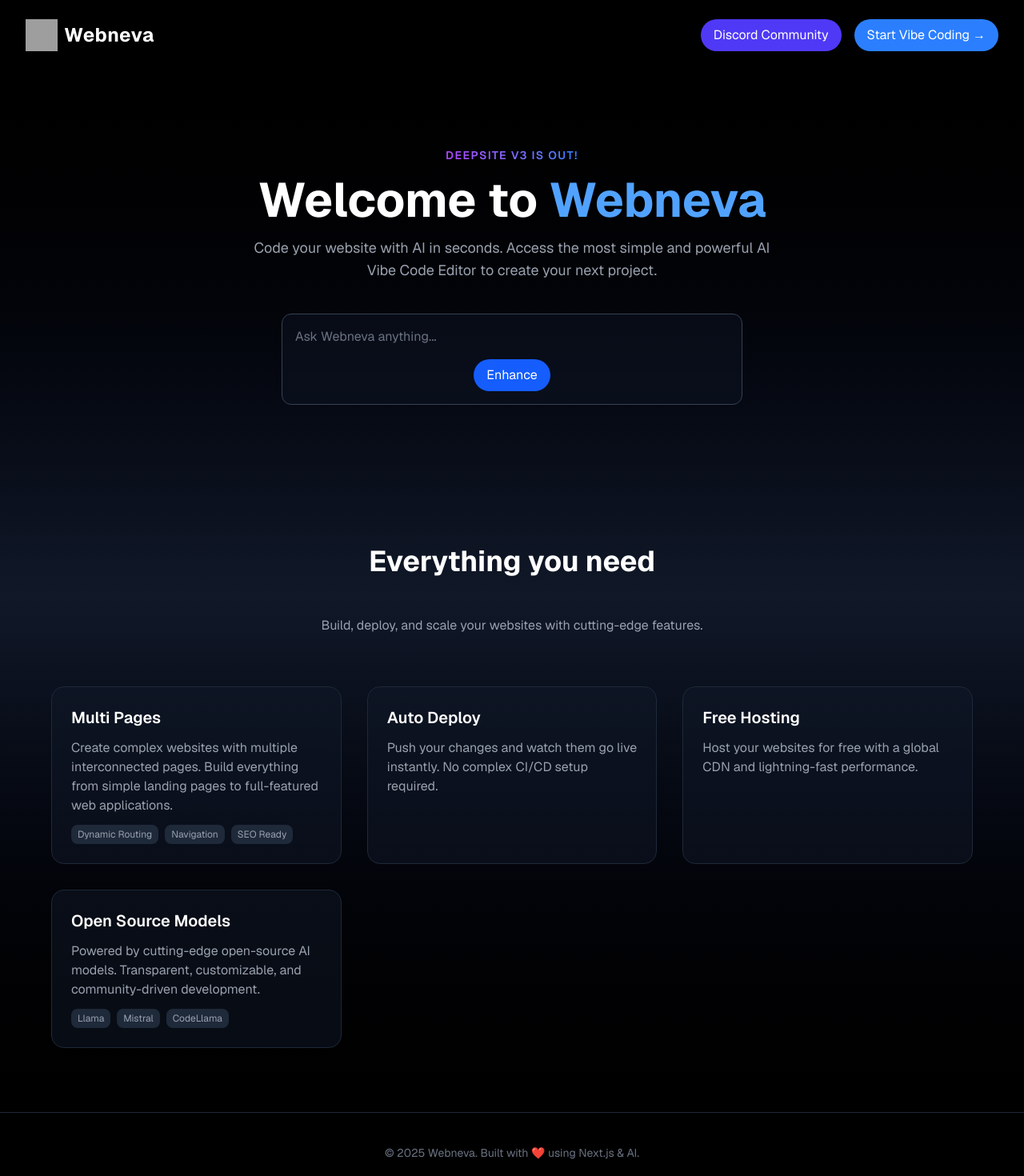
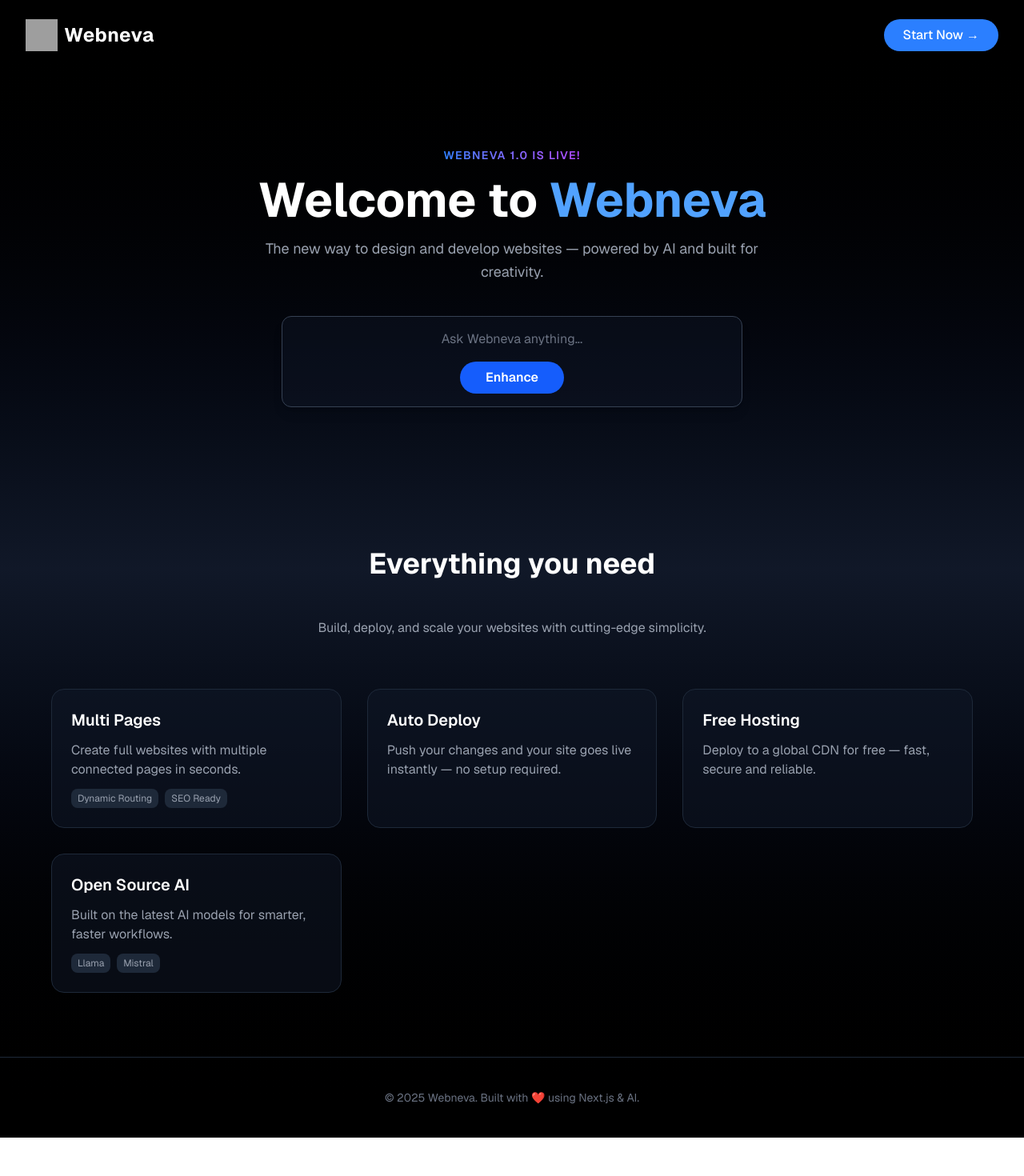
Before and after one commit to Webneva-se/webneva, a Next.js app: page / in a window 1280 px wide. Shown: the top 1470 px of the page at 80% size. After the commit the page ends 1422 px from the top, so only its background shows below. Built offline with nearby package versions, Linux system fonts and the light colour scheme; grey boxes are pictures that could not be loaded.

Commit message:
Lägger till Webneva 1.0 design utan Discord

```diff
--- a/app/page.js
+++ b/app/page.js
@@ -10,69 +10,53 @@
           <h1 className="text-2xl font-bold tracking-wide">Webneva</h1>
         </div>
 
-        <div className="flex items-center gap-4">
-          <a
-            href="https://discord.com/"
-            target="_blank"
-            rel="noopener noreferrer"
-            className="px-4 py-2 rounded-full bg-indigo-600 hover:bg-indigo-500 transition-all"
-          >
-            Discord Community
-          </a>
-          <a
-            href="/studio"
-            className="px-4 py-2 rounded-full bg-blue-500 hover:bg-blue-600 transition-all"
-          >
-            Start Vibe Coding →
-          </a>
-        </div>
+        <a
+          href="/studio"
+          className="px-6 py-2 rounded-full bg-blue-500 hover:bg-blue-600 transition-all text-white font-medium"
+        >
+          Start Now →
+        </a>
       </header>
 
       {/* Hero Section */}
       <section className="flex flex-col items-center justify-center text-center py-24 px-6">
-        <span className="bg-gradient-to-r from-purple-500 to-blue-500 text-transparent bg-clip-text font-semibold tracking-widest uppercase text-sm mb-4">
-          DeepSite v3 is out!
+        <span className="bg-gradient-to-r from-blue-500 to-purple-500 text-transparent bg-clip-text font-semibold tracking-widest uppercase text-sm mb-4">
+          Webneva 1.0 is live!
         </span>
         <h2 className="text-5xl sm:text-6xl font-bold mb-4">
           Welcome to <span className="text-blue-400">Webneva</span>
         </h2>
-        <p className="text-gray-400 text-lg max-w-2xl mb-10">
-          Code your website with AI in seconds. Access the most simple and
-          powerful AI Vibe Code Editor to create your next project.
+        <p className="text-gray-400 text-lg max-w-2xl mb-10 leading-relaxed">
+          The new way to design and develop websites — powered by AI and built for creativity.
         </p>
 
-        <div className="bg-gray-900/40 border border-gray-700 rounded-xl p-4 max-w-xl w-full">
+        <div className="bg-gray-900/40 border border-gray-700 rounded-xl p-4 max-w-xl w-full shadow-lg">
           <input
             type="text"
             placeholder="Ask Webneva anything..."
-            className="w-full bg-transparent text-gray-200 placeholder-gray-500 outline-none"
+            className="w-full bg-transparent text-gray-200 placeholder-gray-500 outline-none text-center"
           />
-          <button className="mt-4 px-4 py-2 bg-blue-600 hover:bg-blue-500 rounded-full transition-all">
+          <button className="mt-4 px-8 py-2 bg-blue-600 hover:bg-blue-500 rounded-full font-semibold transition-all">
             Enhance
           </button>
         </div>
       </section>
 
-      {/* Features */}
+      {/* Features Section */}
       <section className="text-center py-20 px-8">
         <h3 className="text-4xl font-bold mb-12">Everything you need</h3>
         <p className="text-gray-400 mb-16 max-w-2xl mx-auto">
-          Build, deploy, and scale your websites with cutting-edge features.
+          Build, deploy, and scale your websites with cutting-edge simplicity.
         </p>
 
         <div className="grid md:grid-cols-2 lg:grid-cols-3 gap-8 max-w-6xl mx-auto">
           <div className="bg-gray-900/50 border border-gray-800 p-6 rounded-2xl text-left hover:border-blue-500 transition-all">
             <h4 className="text-xl font-semibold mb-3">Multi Pages</h4>
             <p className="text-gray-400 mb-3">
-              Create complex websites with multiple interconnected pages. Build
-              everything from simple landing pages to full-featured web
-              applications.
+              Create full websites with multiple connected pages in seconds.
             </p>
             <div className="flex gap-2 text-xs text-gray-400">
-              <span className="bg-gray-800 px-2 py-1 rounded-lg">
-                Dynamic Routing
-              </span>
-              <span className="bg-gray-800 px-2 py-1 rounded-lg">Navigation</span>
+              <span className="bg-gray-800 px-2 py-1 rounded-lg">Dynamic Routing</span>
               <span className="bg-gray-800 px-2 py-1 rounded-lg">SEO Ready</span>
             </div>
           </div>
@@ -80,29 +64,25 @@
           <div className="bg-gray-900/50 border border-gray-800 p-6 rounded-2xl text-left hover:border-blue-500 transition-all">
             <h4 className="text-xl font-semibold mb-3">Auto Deploy</h4>
             <p className="text-gray-400 mb-3">
-              Push your changes and watch them go live instantly. No complex CI/CD
-              setup required.
+              Push your changes and your site goes live instantly — no setup required.
             </p>
           </div>
 
           <div className="bg-gray-900/50 border border-gray-800 p-6 rounded-2xl text-left hover:border-blue-500 transition-all">
             <h4 className="text-xl font-semibold mb-3">Free Hosting</h4>
             <p className="text-gray-400 mb-3">
-              Host your websites for free with a global CDN and lightning-fast
-              performance.
+              Deploy to a global CDN for free — fast, secure and reliable.
             </p>
           </div>
 
           <div className="bg-gray-900/50 border border-gray-800 p-6 rounded-2xl text-left hover:border-blue-500 transition-all">
-            <h4 className="text-xl font-semibold mb-3">Open Source Models</h4>
+            <h4 className="text-xl font-semibold mb-3">Open Source AI</h4>
             <p className="text-gray-400 mb-3">
-              Powered by cutting-edge open-source AI models. Transparent,
-              customizable, and community-driven development.
+              Built on the latest AI models for smarter, faster workflows.
             </p>
             <div className="flex gap-2 text-xs text-gray-400">
               <span className="bg-gray-800 px-2 py-1 rounded-lg">Llama</span>
               <span className="bg-gray-800 px-2 py-1 rounded-lg">Mistral</span>
-              <span className="bg-gray-800 px-2 py-1 rounded-lg">CodeLlama</span>
             </div>
           </div>
         </div>
```
